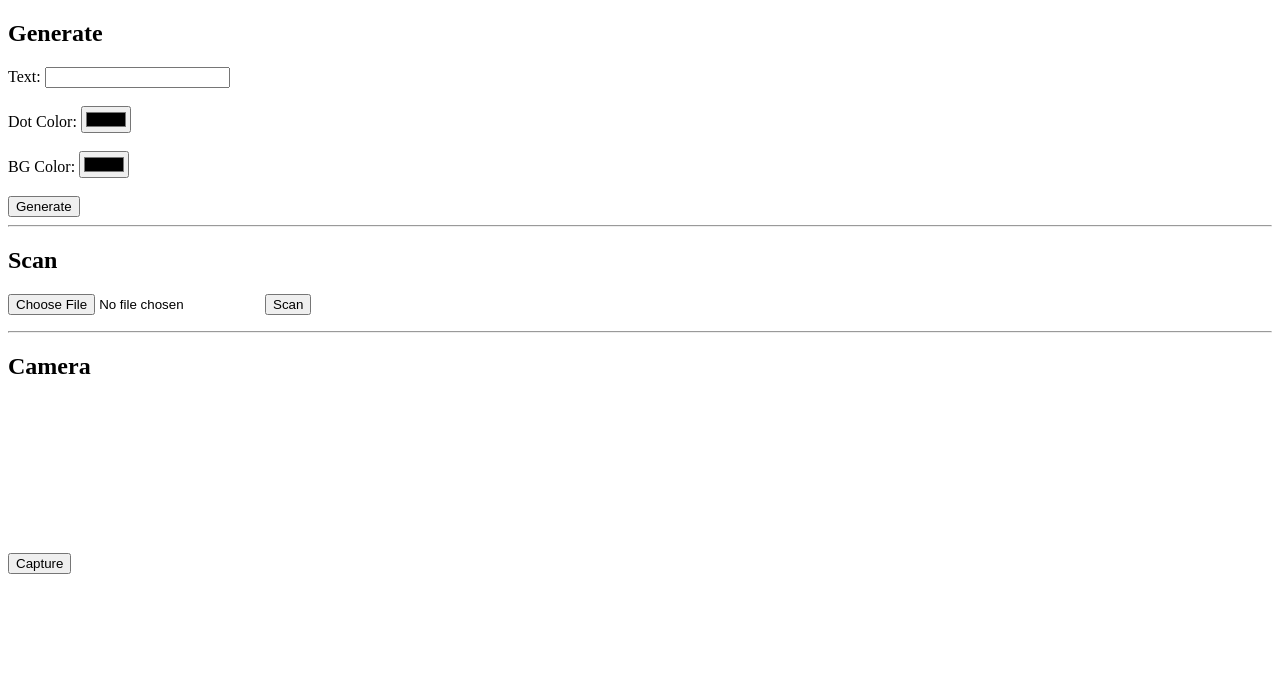
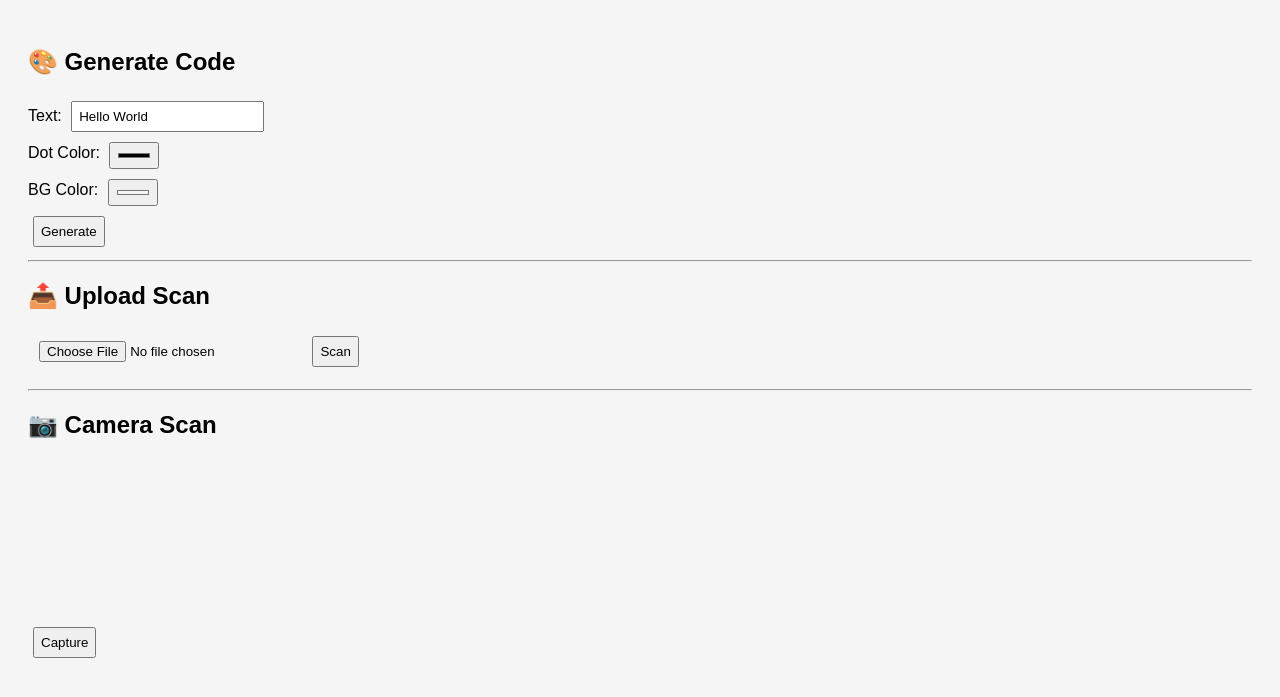
Before and after one commit to userdevil/Dot_grid, a Flask app: page / in a window 1280 px wide. Shown: the top 697 px of the page. Run offline with Flask 3, Linux system fonts and the light colour scheme.

Commit message:
Revamp index.html layout and styles

```diff
--- a/templates/index.html
+++ b/templates/index.html
@@ -1,23 +1,37 @@
 <!DOCTYPE html>
 <html>
 <head>
-    <title>Dot Code System</title>
+    <title>Radial Dot Code</title>
+    <style>
+        body {
+            font-family: Arial;
+            padding: 20px;
+            background: #f5f5f5;
+        }
+        input, button {
+            margin: 5px;
+            padding: 6px;
+        }
+        video {
+            margin-top: 10px;
+            border-radius: 10px;
+        }
+    </style>
 </head>
 <body>
 
-<h2>Generate</h2>
+<h2>🎨 Generate Code</h2>
 
 <form action="/generate" method="post" target="_blank">
-    Text: <input name="text"><br><br>
-    Dot Color: <input type="color" name="dot_color"><br><br>
-    BG Color: <input type="color" name="bg_color"><br><br>
+    Text: <input name="text" value="Hello World"><br>
+    Dot Color: <input type="color" name="dot_color" value="#000000"><br>
+    BG Color: <input type="color" name="bg_color" value="#f5f5f5"><br>
     <button type="submit">Generate</button>
 </form>
 
 <hr>
 
-<h2>Scan</h2>
-
+<h2>📤 Upload Scan</h2>
 <input type="file" id="image">
 <button onclick="upload()">Scan</button>
 
@@ -25,7 +39,7 @@
 
 <hr>
 
-<h2>Camera</h2>
+<h2>📷 Camera Scan</h2>
 <video id="video" width="300" autoplay></video><br>
 <button onclick="capture()">Capture</button>
 
```
